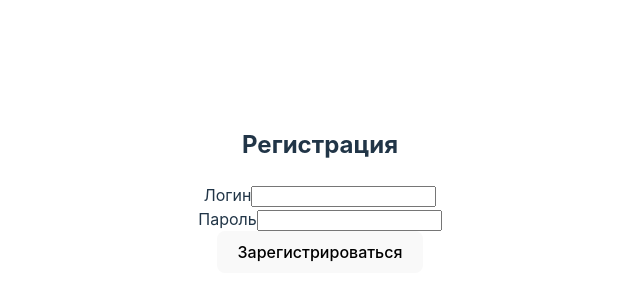
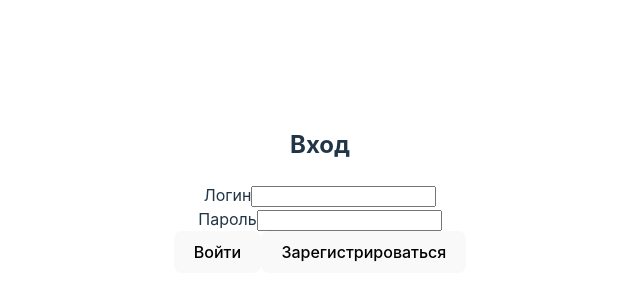
Before and after one commit to K0stya666/evolution-client, a React (Vite) app: page / in a window 1280 px wide. Shown: the part 210-510 px from the top of the page, without its empty margins (320-960 px from the left). Built offline with nearby package versions, Linux system fonts and the light colour scheme.

Commit message:
update login and registration page

```diff
--- a/src/App.tsx
+++ b/src/App.tsx
@@ -16,8 +16,8 @@ function App() {
                 {/*/!*<Route path="/game/:gameId" element={<GamePage />} />*!/*/}
 
 
-                <Route path="/login" element={<LoginForm />} />
-                <Route path="/" element={<RegisterForm />} />
+                {/*<Route path="/login" element={<LoginForm />} />*/}
+                <Route path="/register" element={<RegisterForm />} />
                 <Route path="/lobby" element={<LobbyPage />} />
                 <Route path="/game/:gameId" element={<GamePage />} />
                 <Route path="/" element={<LoginForm />} />
--- a/src/components/authorization/LogingForm.tsx
+++ b/src/components/authorization/LogingForm.tsx
@@ -19,37 +19,31 @@ const LoginForm: React.FC = () => {
     };
 
     return (
-        <div className="min-h-screen bg-green-800 flex items-center justify-center">
-            <div className="bg-white p-8 rounded-lg shadow-md w-96">
-                <h2 className="text-2xl font-bold mb-6 text-center">Вход</h2>
-                <form onSubmit={handleSubmit} className="space-y-4">
+        <div>
+            <div>
+                <h2>Вход</h2>
+                <form onSubmit={handleSubmit}>
                     <div>
-                        <label className="block text-sm font-medium text-gray-700">Логин</label>
+                        <label>Логин</label>
                         <input
                             type="text"
                             value={login}
                             onChange={(e) => setLogin(e.target.value)}
-                            className="mt-1 block w-full rounded-md border-gray-300 shadow-sm focus:border-green-500 focus:ring focus:ring-green-200"
                             required
                         />
                     </div>
                     <div>
-                        <label className="block text-sm font-medium text-gray-700">Пароль</label>
+                        <label>Пароль</label>
                         <input
                             type="password"
                             value={password}
                             onChange={(e) => setPassword(e.target.value)}
-                            className="mt-1 block w-full rounded-md border-gray-300 shadow-sm focus:border-green-500 focus:ring focus:ring-green-200"
                             required
                         />
                     </div>
                     {error && <p className="text-red-500 text-sm">{error}</p>}
-                    <button
-                        type="submit"
-                        className="w-full bg-green-600 text-white py-2 px-4 rounded-md hover:bg-green-700 focus:outline-none focus:ring-2 focus:ring-green-500 focus:ring-offset-2"
-                    >
-                        Войти
-                    </button>
+                    <button type="submit">Войти</button>
+                    <button onClick={() => navigate('/register')}>Зарегистрироваться</button>
                 </form>
             </div>
         </div>
--- a/src/components/authorization/RegisterForm.tsx
+++ b/src/components/authorization/RegisterForm.tsx
@@ -15,7 +15,7 @@ const RegisterForm: React.FC = () => {
         e.preventDefault();
         try {
             await authApi.register(login, password);
-            navigate('/login');
+            navigate('/');
         } catch (err: any) {
             setError(err.response?.data?.message || 'Registration failed');
         }
@@ -53,6 +53,7 @@ const RegisterForm: React.FC = () => {
                     >
                         Зарегистрироваться
                     </button>
+                    <button onClick={() => navigate('/')}>Войти</button>
                 </form>
             </div>
         </div>
--- a/src/store/store.ts
+++ b/src/store/store.ts
@@ -1,5 +1,5 @@
 import {configureStore} from "@reduxjs/toolkit";
-import authReducer from './slices/authSlice.ts'
+// import authReducer from './slices/authSlice.ts'
 
 export const store = configureStore({
     reducer: {
```
